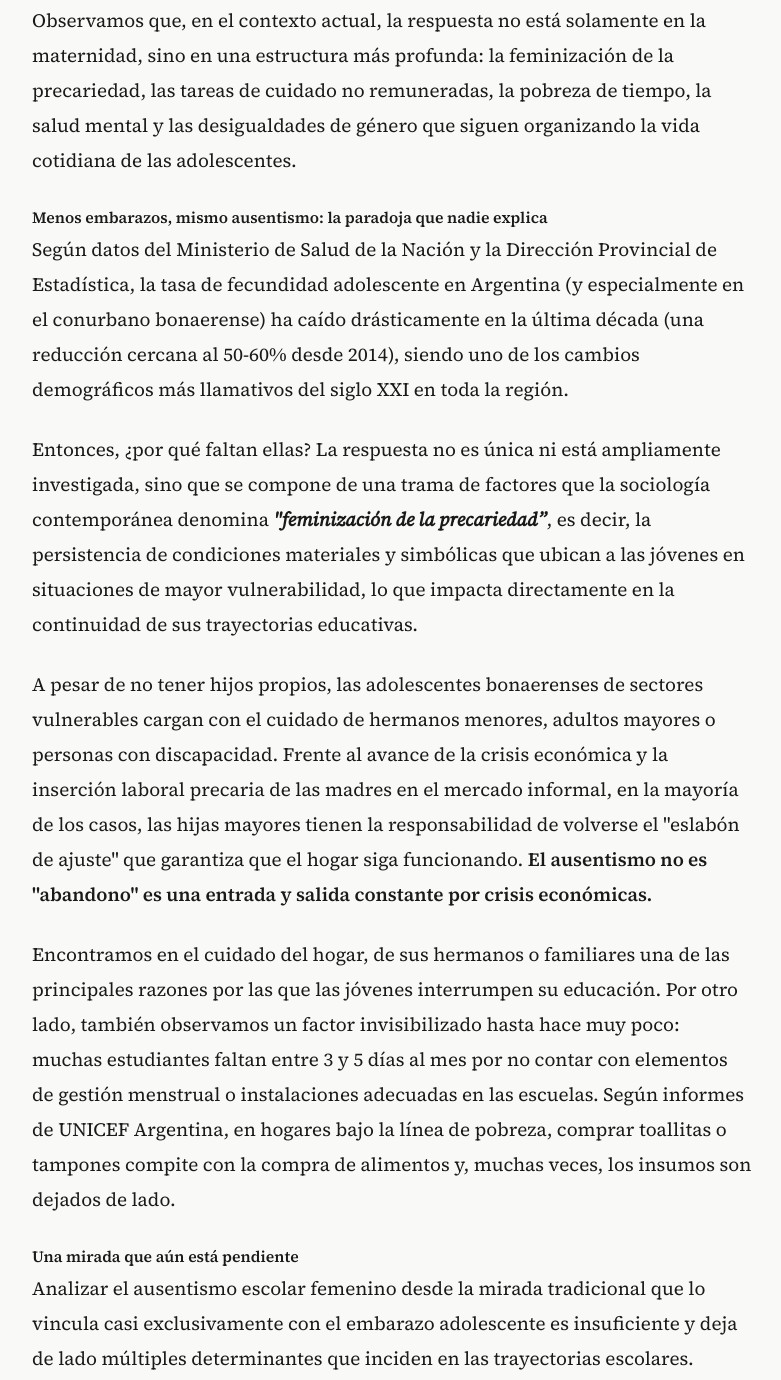
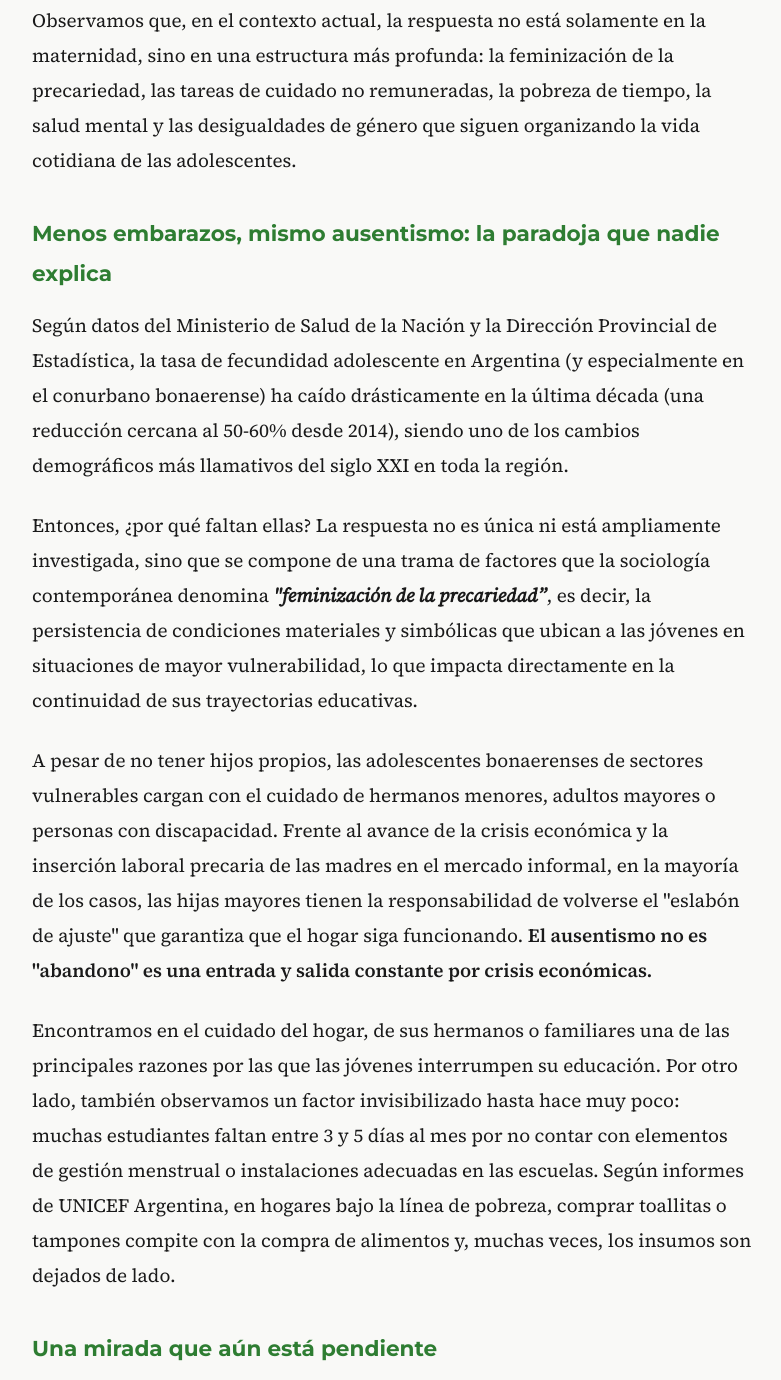
Before and after one commit to redproyectarfuturo-web/redproyectarfuturo, an Eleventy site: page _notas/los-embarazos-bajaron-pero-ellas-siguen-sin-ir-a-la-escuela.-¿por-qué.md in a window 1280 px wide. Shown: the part 1520-2900 px from the top of the page, without its empty margins (248-1029 px from the left). Built offline with nearby package versions, Linux system fonts and the light colour scheme; Eleventy itself is replaced by a stand-in of ours; files that its build step writes are made by us from their sources.

Commit message:
Update Notas de opinión “los-embarazos-bajaron-pero-ellas-siguen-sin-ir-a-la-escuela.-¿por-qué”

```diff
--- a/_notas/los-embarazos-bajaron-pero-ellas-siguen-sin-ir-a-la-escuela.-¿por-qué.md
+++ b/_notas/los-embarazos-bajaron-pero-ellas-siguen-sin-ir-a-la-escuela.-¿por-qué.md
@@ -14,7 +14,7 @@ Este desplazamiento en la pregunta evidencia que no existe una única respuesta
 
 Observamos que, en el contexto actual, la respuesta no está solamente en la maternidad, sino en una estructura más profunda: la feminización de la precariedad, las tareas de cuidado no remuneradas, la pobreza de tiempo, la salud mental y las desigualdades de género que siguen organizando la vida cotidiana de las adolescentes.
 
-##### **Menos embarazos, mismo ausentismo: la paradoja que nadie explica**
+### **Menos embarazos, mismo ausentismo: la paradoja que nadie explica**
 
 Según datos del Ministerio de Salud de la Nación y la Dirección Provincial de Estadística, la tasa de fecundidad adolescente en Argentina (y especialmente en el conurbano bonaerense) ha caído drásticamente en la última década (una reducción cercana al 50-60% desde 2014), siendo uno de los cambios demográficos más llamativos del siglo XXI en toda la región.
 
@@ -24,7 +24,7 @@ A pesar de no tener hijos propios, las adolescentes bonaerenses de sectores vuln
 
 Encontramos en el cuidado del hogar, de sus hermanos o familiares una de las principales razones por las que las jóvenes interrumpen su educación. Por otro lado, también observamos un factor invisibilizado hasta hace muy poco: muchas estudiantes faltan entre 3 y 5 días al mes por no contar con elementos de gestión menstrual o instalaciones adecuadas en las escuelas. Según informes de UNICEF Argentina, en hogares bajo la línea de pobreza, comprar toallitas o tampones compite con la compra de alimentos y, muchas veces, los insumos son dejados de lado.
 
-##### **Una mirada que aún está pendiente**
+### **Una mirada que aún está pendiente**
 
 Analizar el ausentismo escolar femenino desde la mirada tradicional que lo vincula casi exclusivamente con el embarazo adolescente es insuficiente y deja de lado múltiples determinantes que inciden en las trayectorias escolares.
 
```
